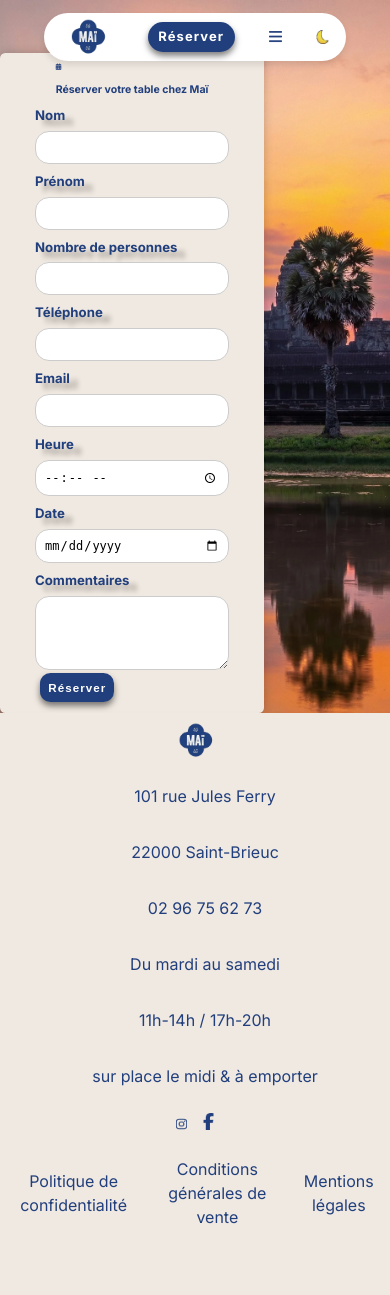
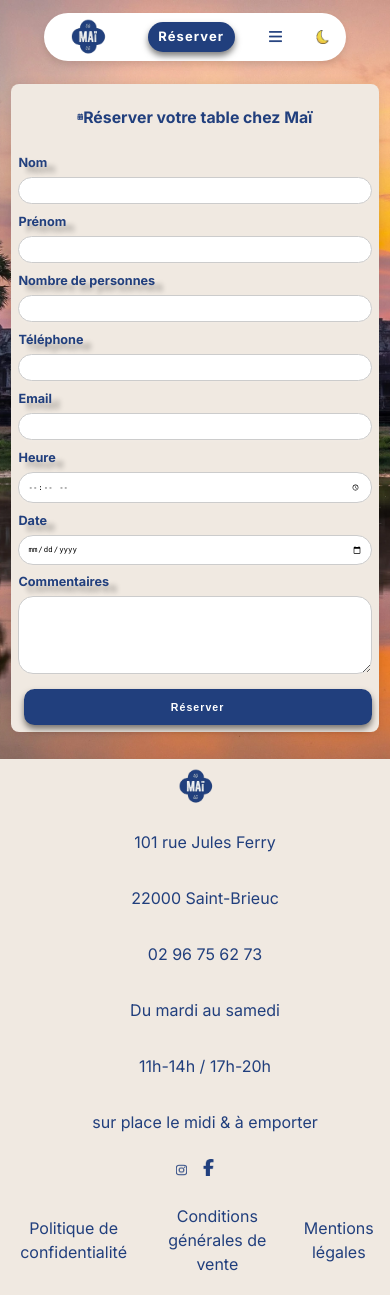
Before and after one commit to NicolasSouply/Mai, a PHP site: page /index.php?route=reservation in a window 390 px wide. Before the commit the page ends 1224 px from the top, so only its background shows below. Run offline with PHP 8.4, Linux system fonts and the light colour scheme; data that the repository does not hold is empty; some libraries are stand-ins or nearby versions; some web fonts are replaced.

Commit message:
add link icon

```diff
--- a/assets/styles/css/style.css
+++ b/assets/styles/css/style.css
@@ -1874,53 +1881,47 @@ body {
   }
 }
 
-.form {
-  display: flex;
-  margin-top: 15rem;
-  align-items: center;
-  justify-content: center;
-  padding: 2rem;
-}
-
+/* Styles pour la page de réservation */
 .reservation__container {
   display: flex;
   flex-direction: column;
-  flex-wrap: wrap;
-  margin-top: 10rem;
+  align-items: center; /* Centrage horizontal */
+  justify-content: center; /* Centrage vertical */
+  margin: 15rem auto;
+  max-width: 60rem;
   padding: 4rem;
-  justify-content: center;
-  max-width: 60rem;
   box-shadow: 0px 0px 10px rgba(0, 0, 0, 0.1);
   border-radius: 8px;
-  display: flex;
-  flex-direction: column;
-  align-items: center;
-  justify-content: center;
-  backdrop-filter: blur(10px);
-  width: 50rem;
-  height: auto;
-  border-radius: 1rem;
-  box-shadow: 0 0 10px rgba(0, 0, 0, 0.2);
+  background-color: #f0e9e1;
 }
 .reservation__container.dark-mode {
-  background: #213f7d;
+  background-color: #213f7d;
   color: #f0e9e1;
 }
-.reservation__container.dark-mode .form-header {
-  align-items: center;
-  justify-content: center;
-}
-.reservation__container.dark-mode .form-header h2 {
+.reservation__container .form-header {
+  display: flex;
+  align-items: center;
+  justify-content: center;
+  margin-bottom: 2rem;
+}
+.reservation__container .form-header h2 {
   font-size: 3rem;
+}
+
+.form {
+  display: flex;
+  flex-direction: column;
+  width: 100%; /* Prendre la largeur du conteneur */
 }
 
 .form-grid {
   display: grid;
-  grid-template-columns: 1fr 1fr;
+  grid-template-columns: 1fr 1fr; /* Deux colonnes */
   gap: 1.5rem;
+  margin-bottom: 2rem;
 }
 .form-grid .full-width {
-  grid-column: 1/3;
+  grid-column: 1/3; /* Étendre sur les deux colonnes */
 }
 .form-grid label {
   font-size: 1.5rem;
@@ -1929,17 +1930,23 @@ body {
   font-weight: bold;
 }
 .form-grid input,
+.form-grid input[type=text],
+.form-grid input[type=email],
+.form-grid input[type=tel],
 .form-grid textarea {
   width: 100%;
   padding: 8px;
   border: 1px solid #ccc;
-  border-radius: 14px;
+  border-radius: 15px;
+  box-shadow: 0 2px 4px rgba(255, 255, 255, 0.1);
 }
 .form-grid input:focus,
+.form-grid input[type=text]:focus,
+.form-grid input[type=email]:focus,
+.form-grid input[type=tel]:focus,
 .form-grid textarea:focus {
   border-color: #ffbc0d;
   outline: none;
-  box-shadow: 0 0 5px rgba(0, 0, 0, 0.3);
 }
 .form-grid textarea {
   resize: vertical;
@@ -1967,9 +1974,10 @@ body {
   transform: scale(1.1);
 }
 
+/* Responsive Design pour les petits écrans */
 @media (max-width: 768px) {
-  .form-container {
-    max-width: 100%;
+  .reservation__container {
+    max-width: 100%; /* Prendre toute la largeur de l'écran */
     padding: 2rem;
     margin-top: 5rem;
   }
@@ -1980,24 +1988,35 @@ body {
     grid-column: 1/2;
   }
 }
-@media (max-width: 480px) {
-  .form-container {
+@media (max-width: 768px) {
+  .reservation__container {
+    margin: 12rem 3rem 5rem 3rem;
+  }
+  .reservation__container .form-header h2 {
+    font-size: 3rem;
+  }
+  .reservation__container .submit-btn {
+    font-size: 2rem;
+    padding: 12px;
+  }
+  .reservation__container .form-grid label {
+    font-size: 2.4rem;
+  }
+}
+@media (max-width: 768px) and (max-width: 480px) {
+  .reservation__container {
+    margin: 16rem 2rem 5rem 2rem;
     padding: 1.5rem;
   }
   .form-header h2 {
-    font-size: 3rem;
-  }
-  .form-grid input,
-  .form-grid textarea {
-    width: 100%;
-    font-size: small;
+    font-size: 2.5rem; /* Taille plus petite pour les petits écrans */
   }
   .submit-btn {
+    font-size: 1.8rem;
+    padding: 10px;
+  }
+  .form-grid label {
     font-size: 2.2rem;
-    padding: 8px;
-  }
-  .form-grid label {
-    font-size: 2.5rem;
   }
 }
 .container__confirmation,
--- a/assets/styles/js/main.js
+++ b/assets/styles/js/main.js
@@ -59,7 +59,7 @@ document.addEventListener("DOMContentLoaded", () => {
       section.classList.toggle("dark-mode", isDarkMode);
     });
     const darkColor = document.querySelector(
-      ".privacy-policy, .legals, .cgv, .reservation__container, .editDishe__container, .container__confirmation, .dishes-list, .connexion__container, .reservation__container,.register__container"
+      ".privacy-policy, .legals, .cgv, .reservation__container, .editDishe__container, .container__confirmation, .dishes-list, .connexion__container, .reservation__container,.register__container, .error404__container, .error404__title"
     );
     if (darkColor) {
       darkColor.classList.toggle("dark-mode", isDarkMode);
--- a/assets/styles/sass/_contact.scss
+++ b/assets/styles/sass/_contact.scss
@@ -1,7 +1,6 @@
-// Styles principaux
 .contact-page {
   display: flex;
-  margin-top: 15rem;
+  margin: 15rem;
   justify-content: center;
   padding: 2rem;
 
@@ -119,6 +118,7 @@
 
   /* Responsive Design */
   @media (max-width: 768px) {
+    margin: 15rem 0 15rem 0;
     flex-direction: column;
     align-items: center;
 
--- a/assets/styles/sass/_error404.scss
+++ b/assets/styles/sass/_error404.scss
@@ -1,18 +1,29 @@
 .error404 {
   display: flex;
+  margin: 15rem 0 15rem 0;
   align-content: center;
   justify-content: center;
   padding: 1rem;
 }
-.error404__giant404 {
-  font-size: 5rem;
-}
+
 .error404__container {
-  justify-content: center;
-  @include modale;
+  flex-direction: column;
+  align-items: center;
+  text-align: center;
+  font-size: 1.5rem;
+  background-color: $background-light;
+  border-radius: 8px;
+  box-shadow: 0 2px 8px rgba(0, 0, 0, 0.1);
+  &.dark-mode {
+    background-color: $background-dark;
+  }
+
+  .error404__giant404 {
+    font-size: 5rem;
+  }
+
   h2 {
     letter-spacing: 0.2rem;
-    color: $blue-mai;
   }
   button {
     @include button;
@@ -21,4 +32,10 @@
     text-decoration: none;
     color: white;
   }
+
+  /* Responsive Design */
+  @media (max-width: 768px) {
+    flex-direction: column;
+    align-items: center;
+  }
 }
--- a/assets/styles/sass/_legals-mentions.scss
+++ b/assets/styles/sass/_legals-mentions.scss
@@ -4,19 +4,18 @@
   width: max-content;
   align-items: center;
   text-align: center;
-  font-size: 2rem;
+  font-size: 1.5rem;
   background-color: $background-light;
   margin: 18rem auto;
   padding: 5rem 3rem;
-  border-radius: 8px; /* Coins arrondis */
-  box-shadow: 0 2px 8px rgba(0, 0, 0, 0.1); /* Ombre légère */
+  border-radius: 8px;
+  box-shadow: 0 2px 8px rgba(0, 0, 0, 0.1);
   &.dark-mode {
-    background-color: $background-dark; // Assurez-vous que cette ligne est correcte
-    color: $cream-mai;
+    background-color: $background-dark;
   }
-  /* Media query pour les tablettes (à partir de 768px) */
+
   @media (max-width: 768px) {
-    width: 80%; /* Réduire la largeur à 80% sur tablette */
+    width: 80%;
     font-size: 1.8rem;
     margin: 14rem auto;
     padding: 4rem 2rem;
--- a/assets/styles/sass/_reservation.scss
+++ b/assets/styles/sass/_reservation.scss
@@ -1,42 +1,47 @@
-.form {
-  display: flex;
-  margin-top: 15rem;
-  align-items: center;
-  justify-content: center;
-  padding: 2rem;
-}
-// Styles pour le conteneur de réservation
+/* Styles pour la page de réservation */
 .reservation__container {
   display: flex;
   flex-direction: column;
-  flex-wrap: wrap;
-  margin-top: 10rem;
+  align-items: center; /* Centrage horizontal */
+  justify-content: center; /* Centrage vertical */
+  margin: 15rem auto;
+  max-width: 60rem;
   padding: 4rem;
-  justify-content: center;
-  max-width: 60rem;
   box-shadow: 0px 0px 10px rgba(0, 0, 0, 0.1);
   border-radius: 8px;
-  @include modale;
+  background-color: $background-light;
+
   &.dark-mode {
-    background: $background-dark;
+    background-color: $background-dark;
     color: $cream-mai;
+  }
+
   .form-header {
+    display: flex;
     align-items: center;
     justify-content: center;
+    margin-bottom: 2rem;
 
     h2 {
-        font-size: 3rem; // Exemple de taille de police
+      font-size: 3rem;
     }
   }
 }
+
+.form {
+  display: flex;
+  flex-direction: column;
+  width: 100%; /* Prendre la largeur du conteneur */
 }
+
 .form-grid {
   display: grid;
-  grid-template-columns: 1fr 1fr;
+  grid-template-columns: 1fr 1fr; /* Deux colonnes */
   gap: 1.5rem;
+  margin-bottom: 2rem;
 
   .full-width {
-    grid-column: 1 / 3;
+    grid-column: 1 / 3; /* Étendre sur les deux colonnes */
   }
 
   label {
@@ -45,18 +50,20 @@
     margin-bottom: 5px;
     font-weight: bold;
   }
-
   input,
+  input[type="text"],
+  input[type="email"],
+  input[type="tel"],
   textarea {
     width: 100%;
     padding: 8px;
     border: 1px solid #ccc;
-    border-radius: 14px;
+    border-radius: 15px;
+    box-shadow: 0 2px 4px rgba(255, 255, 255, 0.1);
 
     &:focus {
       border-color: $golden-button;
       outline: none;
-      box-shadow: 0 0 5px rgba(0, 0, 0, 0.3);
     }
   }
 
@@ -66,14 +73,14 @@
 }
 
 .submit-btn {
-  @include button; // Utilisation de votre mixin de bouton
+  @include button;
   transition: background-color 0.3s ease;
 }
 
-// Styles pour les écrans mobiles
+/* Responsive Design pour les petits écrans */
 @media (max-width: 768px) {
-  .form-container {
-    max-width: 100%;
+  .reservation__container {
+    max-width: 100%; /* Prendre toute la largeur de l'écran */
     padding: 2rem;
     margin-top: 5rem;
   }
@@ -86,25 +93,40 @@
     }
   }
 }
+@media (max-width: 768px) {
+  .reservation__container {
+    margin: 12rem 3rem 5rem 3rem;
 
+    .form-header h2 {
+      font-size: 3rem;
+    }
+
+    .submit-btn {
+      font-size: 2rem;
+      padding: 12px;
+    }
+
+    .form-grid label {
+      font-size: 2.4rem;
+    }
+  }
   @media (max-width: 480px) {
-  .form-container {
+    .reservation__container {
+      margin: 16rem 2rem 5rem 2rem;
       padding: 1.5rem;
     }
 
     .form-header h2 {
-    font-size: 3rem;
+      font-size: 2.5rem; /* Taille plus petite pour les petits écrans */
     }
-  .form-grid input,
-  .form-grid textarea {
-    width: 100%;
-    font-size: small;
+
+    .submit-btn {
+      font-size: 1.8rem;
+      padding: 10px;
     }
-  .submit-btn {
+
+    .form-grid label {
       font-size: 2.2rem;
-    padding: 8px;
-  }
-  .form-grid label {
-    font-size: 2.5rem;
     }
   }
+}
--- a/templates/error404.html.twig
+++ b/templates/error404.html.twig
@@ -9,7 +9,7 @@
   <section class="error404__container">
     <p class="error404__giant404">404</p>
 
-    <h2>Nous avons perdu la page</h2>
+    <h2 class="error404__title">Nous avons perdu la page</h2>
 
   {# Afficher le message d'erreur en fonction du code d'erreur #}
   {% if error_code %}
--- a/templates/layout.html.twig
+++ b/templates/layout.html.twig
@@ -4,6 +4,7 @@
     <meta charset="UTF-8" />
     <meta name="description" content="{% block description %} Bienvenue au Restaurant Maï, un restaurant asiatique en Bretagne dans les Côtes-d'armor dans la ville de Saint-Brieuc où nous servons des plats délicieux et authentiques. Nous vous attendons avec impatience. {% endblock %}">
     <meta name="viewport" content="width=device-width, initial-scale=1.0" />
+    <link rel="icon" href="./assets/images/logo-mai.webp" type="image/x-icon" />
     <link rel="stylesheet" href="./assets/styles/css/style.css" />
     <script src="https://kit.fontawesome.com/84e325796e.js" crossorigin="anonymous"></script> <!-- a DL les icones -->
     <title>{% block title %}Restaurant Maï{% endblock %}</title>
--- a/templates/reservation.html.twig
+++ b/templates/reservation.html.twig
@@ -1,7 +1,7 @@
 {% extends 'layout.html.twig' %}
 
 {% block description %}
-  Page de réservation du restaurant Maï pour demander réserver une table dans le restaurant ou des évènements.
+  Page de réservation du restaurant Maï pour demander réserver une table dans le restaurant ou des événements.
 {% endblock %}
 
 {% block title %}
@@ -10,14 +10,13 @@
 {% endblock %}
 
 {% block main %}
-
-  <section class="reservation__container py-5">
+  <section class="reservation__container">
     <div class="form-header">
       <i class="fa fa-calendar"></i>
       <h2>Réserver votre table chez Maï</h2>
     </div>
 
-    <form action="/#dummy-action" method="POST">
+    <form action="/#dummy-action" method="POST" class="form">
       <div class="form-grid">
         <div>
           <label for="nom">Nom</label>
@@ -55,15 +54,14 @@
       <button type="submit" class="submit-btn">Réserver</button>
     </form>
 
-  </section>
-
     {% if session.reservation_success is defined %}
       <div class="alert alert-success">
-      {{ session.reservation_success | e }}  {# Échappe le message de succès #}
+        {{ session.reservation_success | e }}
       </div>
     {% elseif session.reservation_error is defined %}
       <div class="alert alert-danger">
-      {{ session.reservation_error | e }}  {# Échappe le message d'erreur #}
+        {{ session.reservation_error | e }}
       </div>
     {% endif %}
+  </section>
 {% endblock %}
```
Also changed, not shown: other parts of assets/styles/css/style.css (+27 -22 lines), controllers/ContactController.php (added, +49 -0 lines), managers/EmailManager.php (added, +20 -0 lines), templates/contact-success.html.twig (added, +12 -0 lines), templates/contact.html.twig (+8 -3 lines), assets/styles/css/style.min.css. Lines whose indentation alone changed are shown as unchanged.
